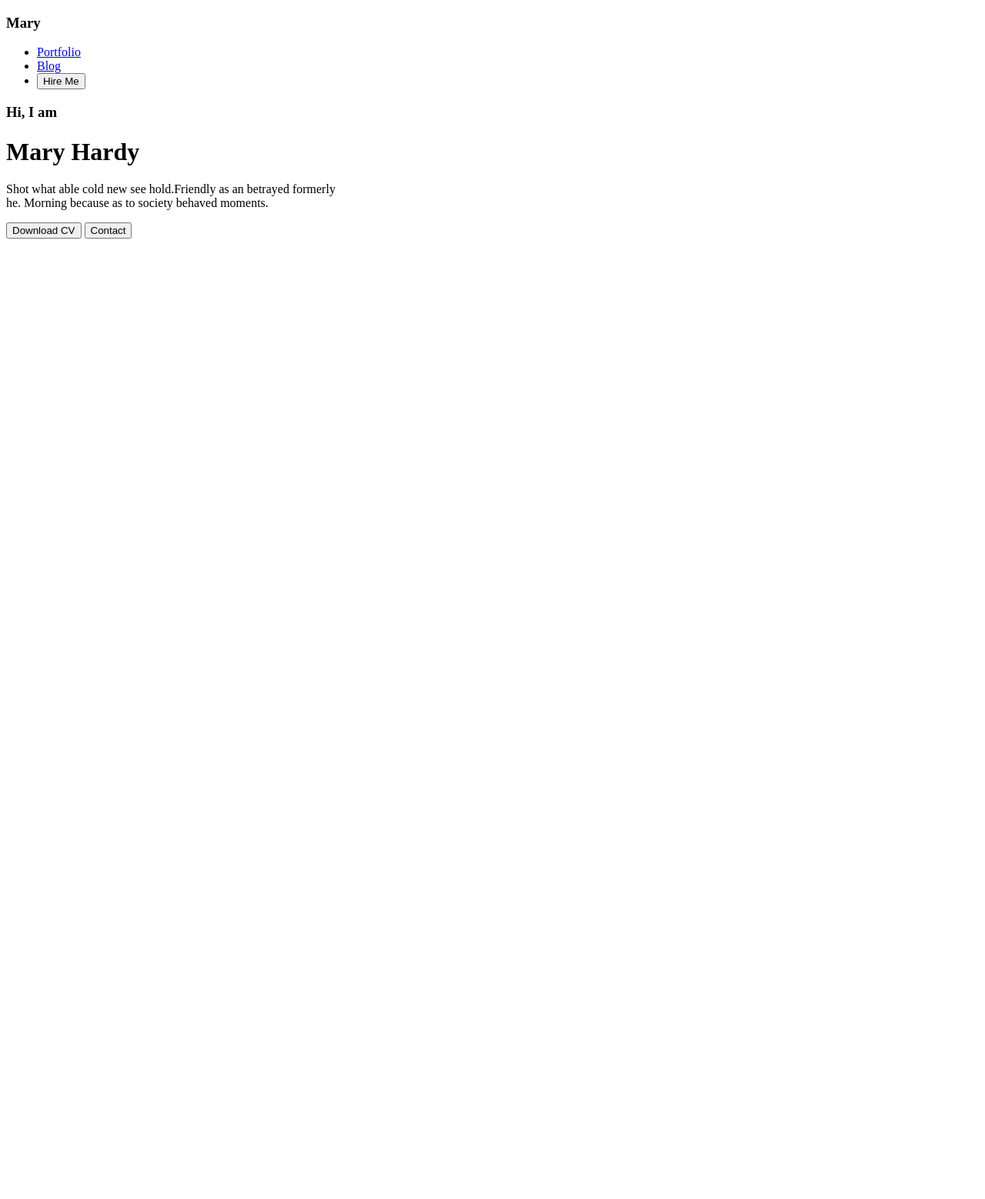
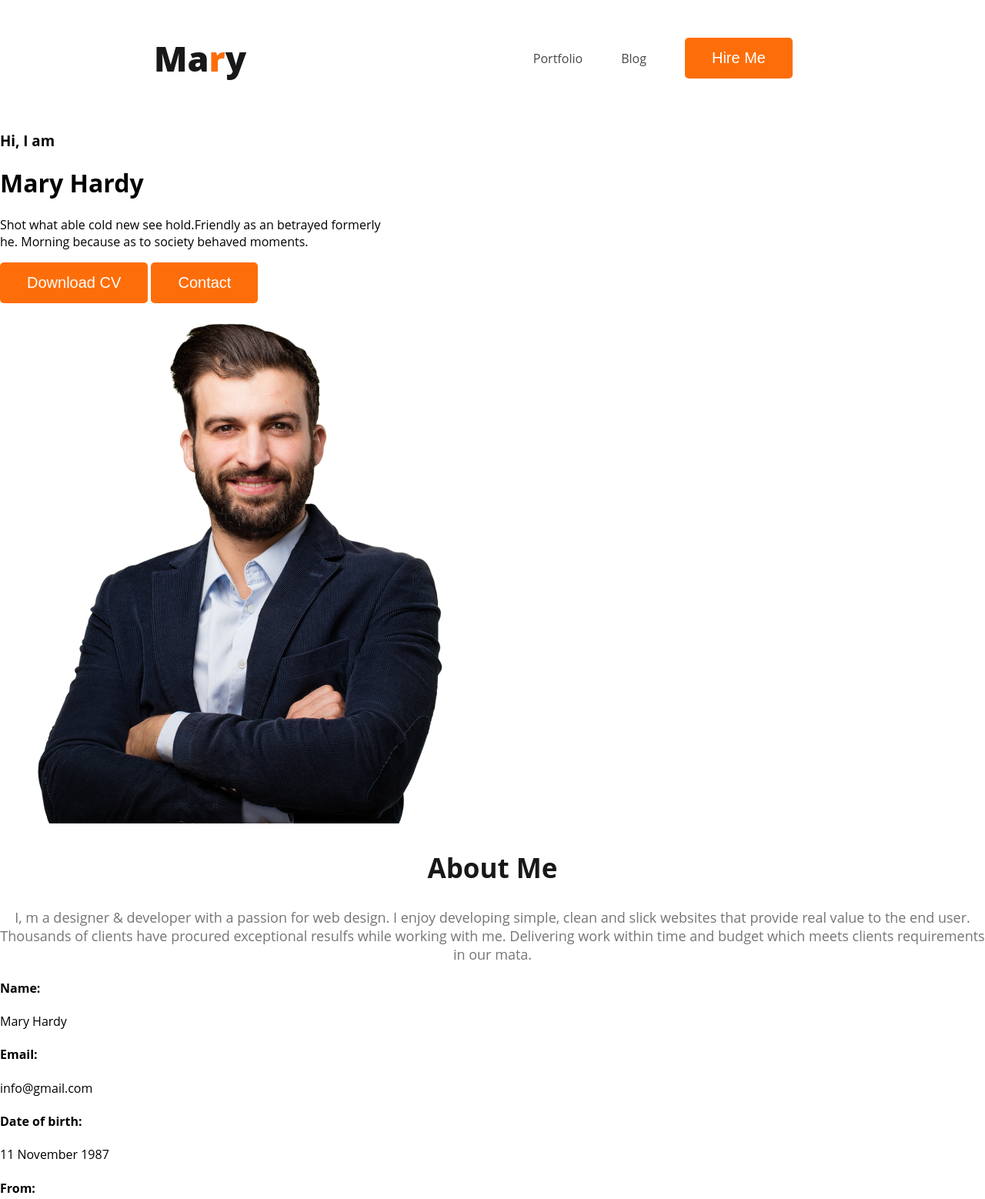
Before and after one commit to mehadyft/my-farst-website, a plain HTML site: page index.html in a window 1280 px wide. Shown: the top 1558 px of the page at 77% size. Before the commit the page ends 800 px from the top, so only its background shows below. Drawn offline with Linux system fonts and the light colour scheme.

Commit message:
first commit

```diff
--- a/index.html
+++ b/index.html
@@ -4,6 +4,7 @@
     <meta charset="UTF-8" />
     <meta name="viewport" content="width=device-width, initial-scale=1.0" />
     <title>Document</title>
+    <link rel="stylesheet" href="style/style.css" />
   </head>
   <body>
     <!-- ____________________header________________ -->
@@ -35,5 +36,36 @@
         <img class="profile" src="images/hardy.png" alt="" />
       </div>
     </header>
+    <!-- ____________________main________________ -->
+    <main>
+      <section class="about">
+        <h1 class="section-titel">About Me</h1>
+        <p class="section-description">
+          I, m a designer & developer with a passion for web design. I enjoy
+          developing simple, clean and slick websites that provide real value to
+          the end user. Thousands of clients have procured exceptional resulfs
+          while working with me. Delivering work within time and budget which
+          meets clients requirements in our mata.
+        </p>
+        <div class="about-info-container">
+          <div class="about-info">
+            <h4 class="info-titel">Name:</h4>
+            <p class="info-description">Mary Hardy</p>
+          </div>
+          <div class="about-info">
+            <h4 class="info-titel">Email:</h4>
+            <p class="info-description">info@gmail.com</p>
+          </div>
+          <div class="about-info">
+            <h4 class="info-titel">Date of birth:</h4>
+            <p class="info-description">11 November 1987</p>
+          </div>
+          <div class="about-info">
+            <h4 class="info-titel">From:</h4>
+            <p class="info-description">Los Angeles, USA</p>
+          </div>
+        </div>
+      </section>
+    </main>
   </body>
 </html>
--- a/style/style.css
+++ b/style/style.css
@@ -0,0 +1,56 @@
+body {
+  font-family: "Loto", sans-serif;
+  font-family: "Open Sans", sans-serif;
+  margin: 0;
+  padding: 0;
+}
+@import url("https://fonts.googleapis.com/css2?family=Open+Sans:ital,wght@0,300..800;1,300..800&display=swap");
+/* ____________________shere______________________ */
+.text-primary {
+  color: #fd6e0a;
+}
+.btn-primary {
+  border-radius: 5px;
+  background: #fd6e0a;
+  border: 0;
+  font-size: 20px;
+  color: #fff;
+  font-weight: 700px;
+  padding: 15px 35px;
+  cursor: pointer;
+}
+.section-titel {
+  color: #181818;
+  text-align: center;
+  font-size: 35px;
+  font-weight: 700;
+}
+.section-description {
+  color: #757575;
+  text-align: center;
+  font-size: 18px;
+}
+/* _______________nav related________________ */
+nav {
+  display: flex;
+  align-items: center;
+  justify-content: space-between;
+  margin: 0 200px;
+}
+.nav-titel {
+  color: #181818;
+  font-size: 45px;
+  font-weight: 800;
+}
+nav ul {
+  display: flex;
+  align-items: center;
+}
+nav ul li {
+  list-style: none;
+  margin-right: 50px;
+}
+nav ul li a {
+  text-decoration: none;
+  color: #474747;
+}
```
Also changed, not shown: images/developer.png (added), images/hardy.png (added), images/header_bg.png (added), images/icons/facebook.png (added), images/icons/insta.png (added), images/icons/js.png (added), images/icons/mongo.png (added), images/icons/nodejs.png (added), images/icons/react.png (added), images/icons/twitter.png (added), 2 other files.
